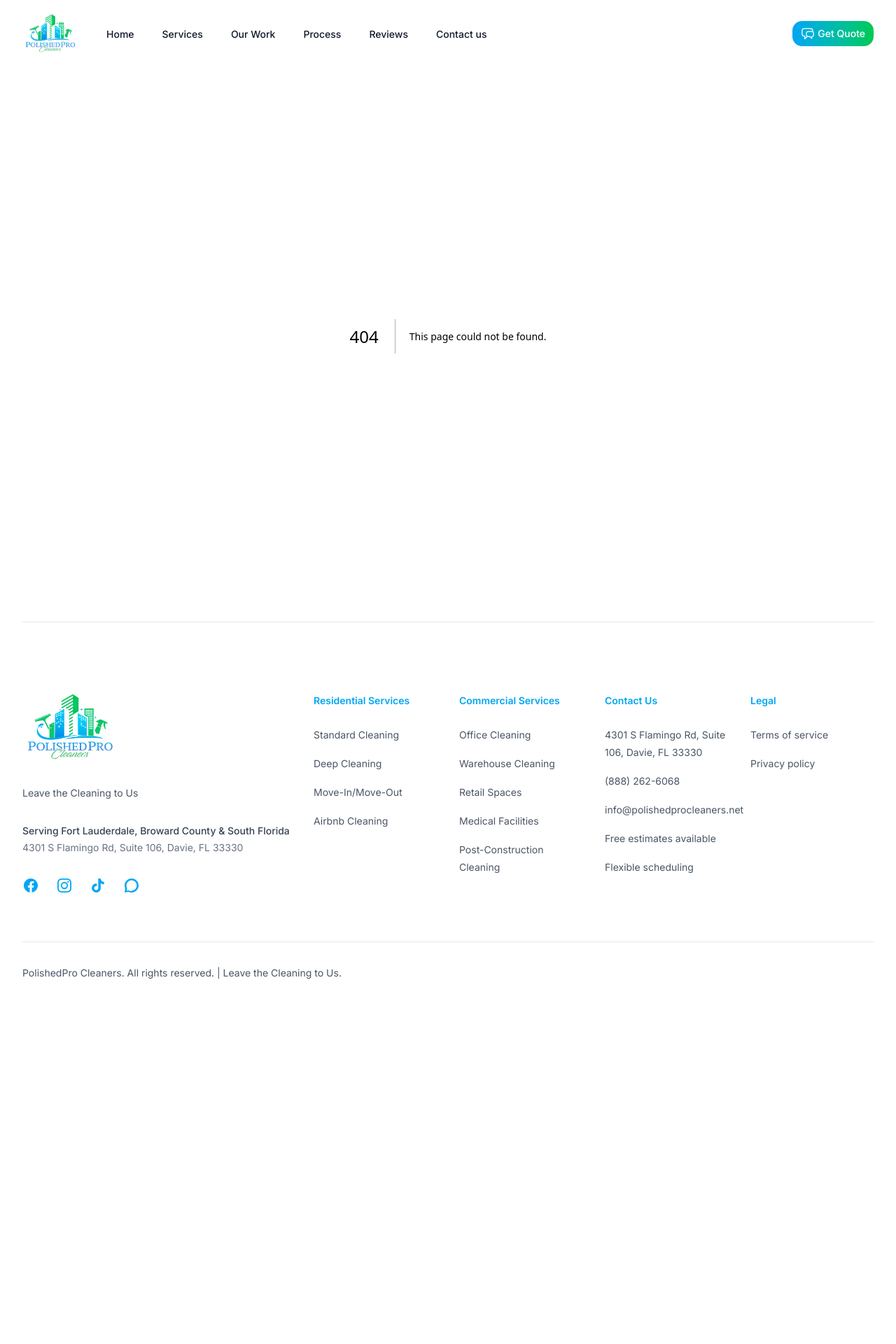
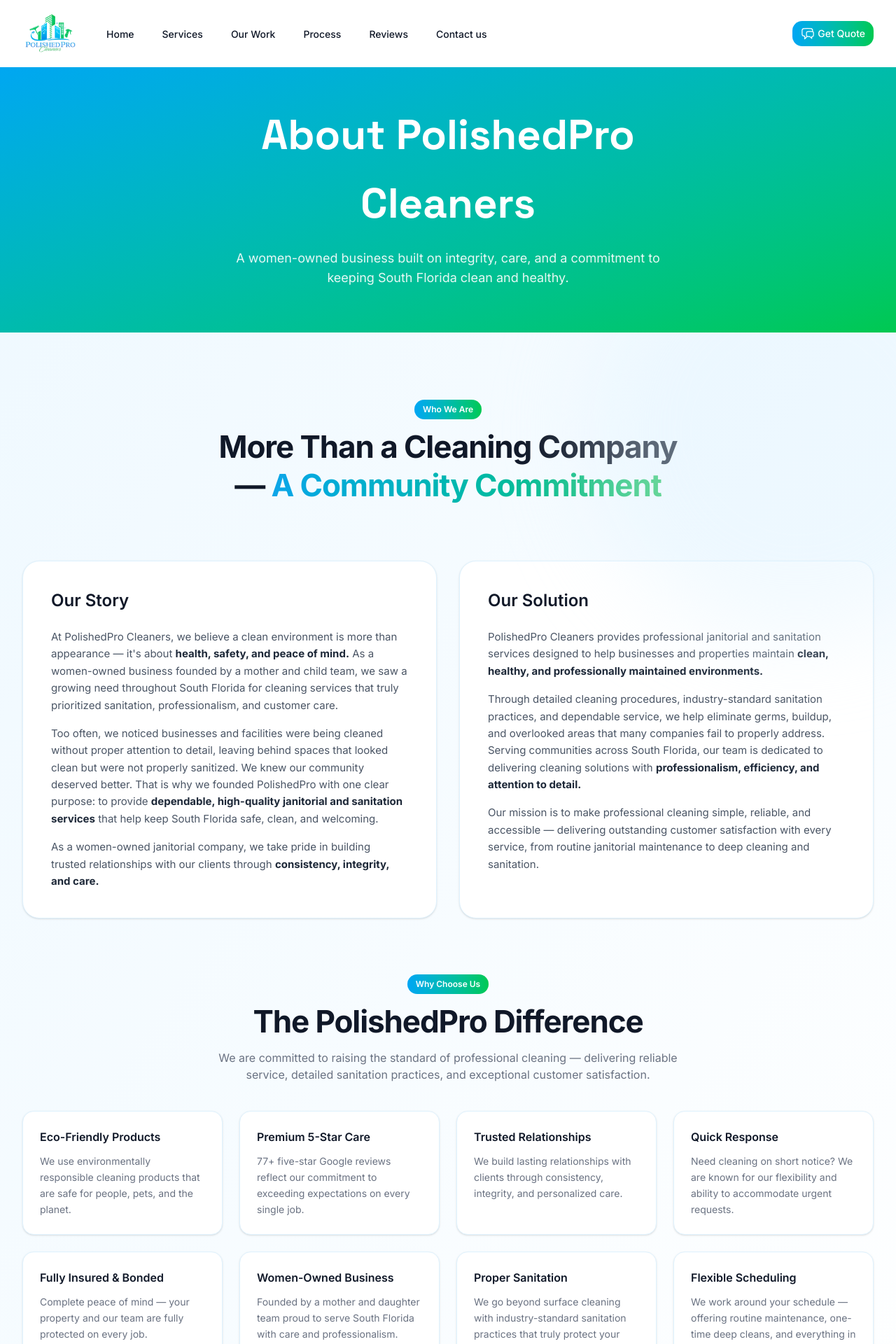
Before and after one commit to Polished-procleaner/polishedpro-next, a Next.js app: page /about in a window 1280 px wide. Before the commit this address had no page. Shown: the top 1920 px of the page at 70% size. Before the commit the page ends 1434 px from the top, so only its background shows below. Built offline with nearby package versions, Linux system fonts and the light colour scheme.

Commit message:
About Us page: remove emojis, move story off homepage, add About Us nav link

```diff
--- /dev/null
+++ b/src/app/about/page.jsx
@@ -0,0 +1,19 @@
+import OurStory from "@/components/OurStory";
+import PageHero from "@/components/PageHero";
+
+export const metadata = {
+  title: "About Us | PolishedPro Cleaners | Women-Owned Cleaning Company in South Florida",
+  description: "Learn about PolishedPro Cleaners — a women-owned, mother and daughter janitorial company serving Fort Lauderdale, Davie, and Broward County with dependable, high-quality cleaning services.",
+};
+
+export default function AboutPage() {
+  return (
+    <>
+      <PageHero
+        title="About PolishedPro Cleaners"
+        subtitle="A women-owned business built on integrity, care, and a commitment to keeping South Florida clean and healthy."
+      />
+      <OurStory />
+    </>
+  );
+}
--- a/src/components/Navbar.jsx
+++ b/src/components/Navbar.jsx
@@ -7,6 +7,7 @@
 
 const NAV = [
   { href: "/", label: "Home" },
+  { href: "/about", label: "About Us" },
   { href: "/services", label: "Services" },
   { href: "/before-after", label: "Before & After" },
   { href: "/process", label: "Process" },
--- a/src/components/OurStory.jsx
+++ b/src/components/OurStory.jsx
@@ -110,21 +110,20 @@
           </motion.div>
           <motion.div variants={containerVariant} className="grid sm:grid-cols-2 lg:grid-cols-4 gap-6">
             {[
-              { emoji: "🌿", title: "Eco-Friendly Products", desc: "We use environmentally responsible cleaning products that are safe for people, pets, and the planet." },
-              { emoji: "⭐", title: "Premium 5-Star Care", desc: "77+ five-star Google reviews reflect our commitment to exceeding expectations on every single job." },
-              { emoji: "🤝", title: "Trusted Relationships", desc: "We build lasting relationships with clients through consistency, integrity, and personalized care." },
-              { emoji: "⚡", title: "Quick Response", desc: "Need cleaning on short notice? We are known for our flexibility and ability to accommodate urgent requests." },
-              { emoji: "🔒", title: "Fully Insured & Bonded", desc: "Complete peace of mind — your property and our team are fully protected on every job." },
-              { emoji: "👩‍💼", title: "Women-Owned Business", desc: "Founded by a mother and daughter team proud to serve South Florida with care and professionalism." },
-              { emoji: "🏥", title: "Proper Sanitation", desc: "We go beyond surface cleaning with industry-standard sanitation practices that truly protect your space." },
-              { emoji: "📅", title: "Flexible Scheduling", desc: "We work around your schedule — offering routine maintenance, one-time deep cleans, and everything in between." },
+              { title: "Eco-Friendly Products", desc: "We use environmentally responsible cleaning products that are safe for people, pets, and the planet." },
+              { title: "Premium 5-Star Care", desc: "77+ five-star Google reviews reflect our commitment to exceeding expectations on every single job." },
+              { title: "Trusted Relationships", desc: "We build lasting relationships with clients through consistency, integrity, and personalized care." },
+              { title: "Quick Response", desc: "Need cleaning on short notice? We are known for our flexibility and ability to accommodate urgent requests." },
+              { title: "Fully Insured & Bonded", desc: "Complete peace of mind — your property and our team are fully protected on every job." },
+              { title: "Women-Owned Business", desc: "Founded by a mother and daughter team proud to serve South Florida with care and professionalism." },
+              { title: "Proper Sanitation", desc: "We go beyond surface cleaning with industry-standard sanitation practices that truly protect your space." },
+              { title: "Flexible Scheduling", desc: "We work around your schedule — offering routine maintenance, one-time deep cleans, and everything in between." },
             ].map((item, i) => (
               <motion.div
                 key={i}
                 variants={fadeInUpVariant}
                 className="bg-white rounded-2xl p-6 border border-sky-100 shadow-sm flex flex-col gap-3"
               >
-                <span className="text-3xl">{item.emoji}</span>
                 <h4 className="text-base font-semibold text-gray-900">{item.title}</h4>
                 <p className="text-sm text-gray-500 leading-relaxed">{item.desc}</p>
               </motion.div>
@@ -139,7 +138,6 @@
         >
           <div className="flex flex-col gap-2">
             <div className="flex items-center gap-2">
-              <span className="text-2xl">👩‍💼</span>
               <span className="text-sm font-semibold uppercase tracking-widest opacity-90">Women-Owned Business</span>
             </div>
             <h3 className="text-2xl font-semibold">
--- a/src/components/design/HomeSections.jsx
+++ b/src/components/design/HomeSections.jsx
@@ -176,7 +176,6 @@
         <OurWorks />
       </Container>
       <WhyChooseUs />
-      <OurStory />
     </>
   );
 }
```
